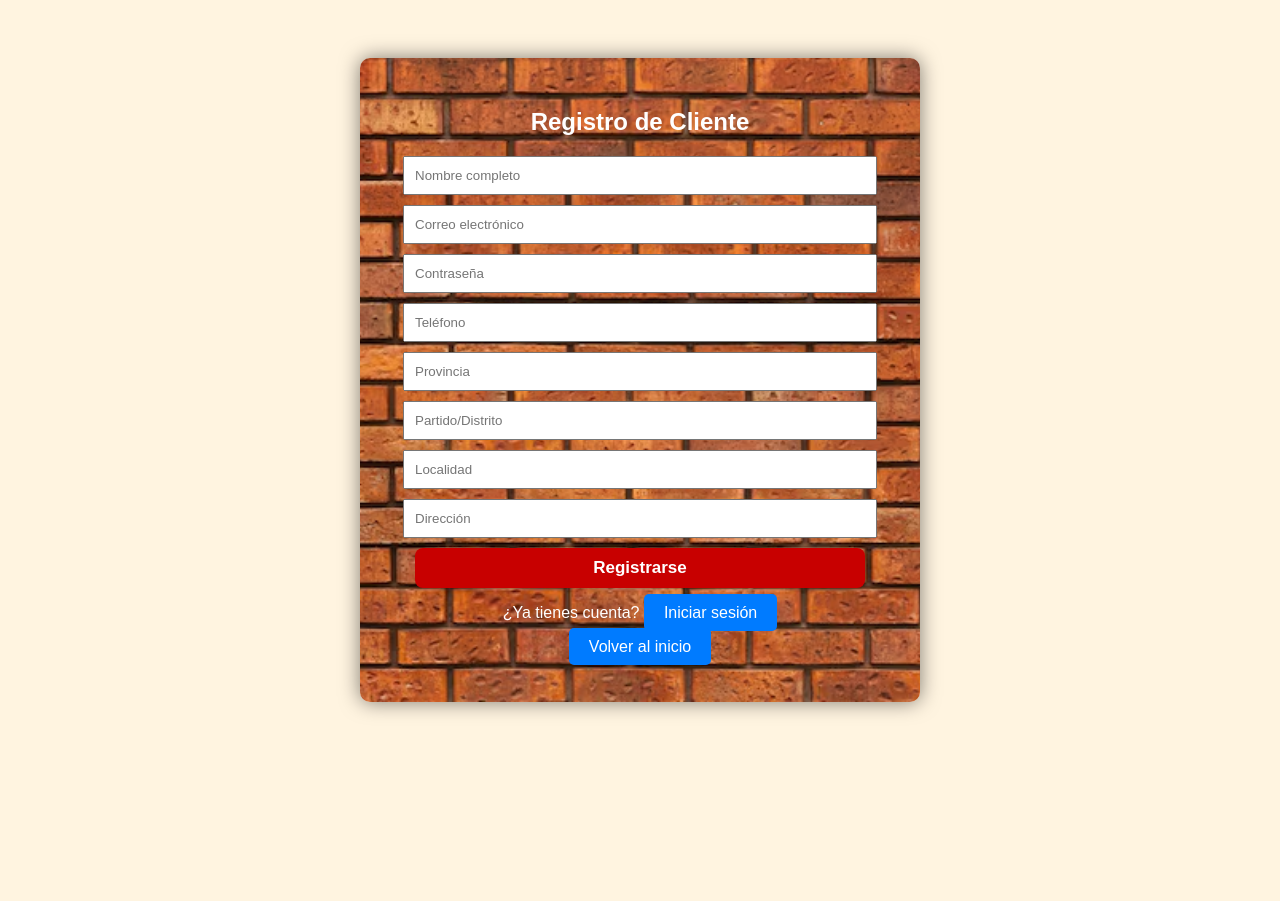
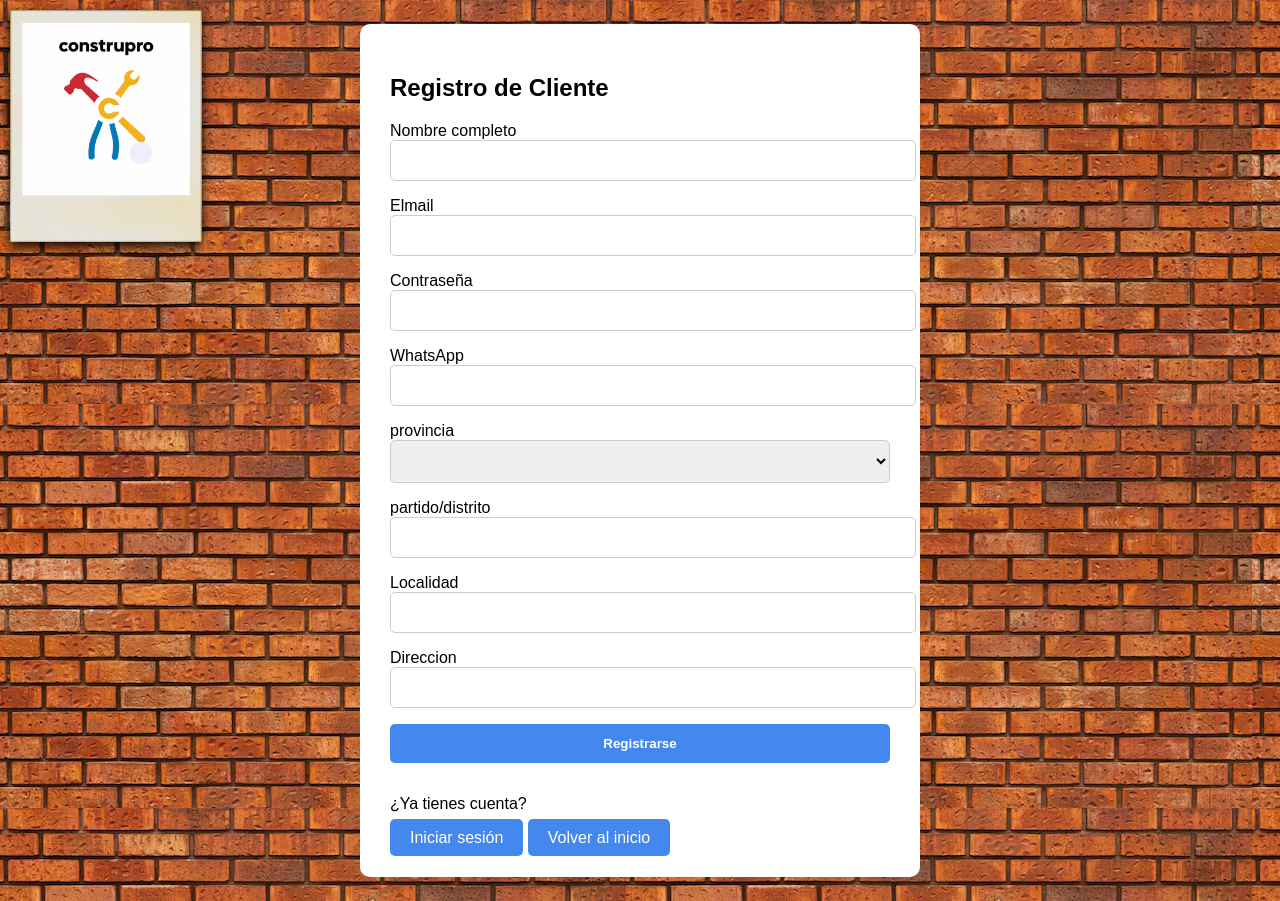
Before and after one commit to nestorfelix2784/construpro, a PHP site: page /clientes/registro_cliente.php in a window 1280 px wide. Before the commit the page ends 715 px from the top, so only its background shows below. Run offline with PHP 8.4, Linux system fonts and the light colour scheme.

Commit message:
algunas modiicaciones de estetica

```diff
--- a/clientes/login_cliente.php
+++ b/clientes/login_cliente.php
@@ -98,9 +98,9 @@ if ($_SERVER["REQUEST_METHOD"] == "POST") {
 
                         <form method="POST">
                         <label>Email:</label>
-                        <input type="email" name="email" required placeholder="tu_email@aqui.com"><br>
+                        <input type="email" name="email" required placeholder="mail-de ejemplo@gmail.com"><br>
                         <label>Contraseña:</label>
-                        <input type="password" name="contraseña" required><br>
+                        <input type="password" name="contraseña" required placeholder="tu contraseña aqui"><br>
                         <button type="submit">Ingresar</button>
                         </form >
                         <p><a href="registro_cliente.php">¿No tienes cuenta? Regístrate</a></p>
--- a/clientes/registro_cliente.php
+++ b/clientes/registro_cliente.php
@@ -30,20 +30,29 @@ if ($_SERVER["REQUEST_METHOD"] == "POST") {
 <head>
     <meta charset="UTF-8">
     <title>Registro Cliente - Construpro</title>
-    <link rel="stylesheet" href="../css/estilos.css">
+    <!-- <link rel="stylesheet" href="../css/estilos.css">-->
     <style>
-        body {
-            background-image: url('../img/fondo-ladrillos.jpg');
-            background-size: cover;
-            background-position: center;
-            font-family: Arial, sans-serif;
-            color: #fff;
-            text-align: center;
-            padding-top: 50px;
+
+        body  {font-family: sans-serif;
+                background-image:url("../img/fondo.png");
+                display: flex;
+                justify-content: center;
+                align-items: center;
+                min-height: 100vh;
+                padding: 1rem; }
+
+        .logo {
+                width: 15%;
+                position: absolute;
+                top: 0;
+                left: 0 ;
+                margin: 10px;
+                box-shadow: 0 4px 10px #000;
+
         }
 
         .contenedor {
-            background-color: rgba(0,0,0,0.7);
+                background-color: white;
                 padding: 30px;
                 display: inline-block;
                 border-radius: 10px;
@@ -51,12 +60,16 @@ if ($_SERVER["REQUEST_METHOD"] == "POST") {
                 width: 90%;
         }
 
-        input, button {
-            display: block;
-            margin: 10px auto;
-            padding: 10px;
-            width: 90%;
-        }
+
+        input, textarea, button ,select { width: 100%;
+                                margin-bottom: 1rem;
+                                padding: 0.75rem;
+                                border-radius: 5px;
+                                border: 1px solid #ccc; }
+        button { background: #48e;
+                color: white; border: none;
+                cursor: pointer; font-weight: bold; }
+        button:hover { background: #283; }
 
         .mensaje {
             color: #ff8080;
@@ -64,7 +77,7 @@ if ($_SERVER["REQUEST_METHOD"] == "POST") {
         }
 
         .btn-secundario {
-            background-color: #007bff;
+            background-color: #48e;
             color: white;
             text-decoration: none;
             padding: 10px 20px;
@@ -72,29 +85,68 @@ if ($_SERVER["REQUEST_METHOD"] == "POST") {
         }
 
         .btn-secundario:hover {
-            background-color: #0056b3;
+            background-color: #283;
         }
     </style>
 </head>
 <body>
+    <img src="../img/logo.png" alt="Logo" class="logo">
     <div class="contenedor">
         <h2>Registro de Cliente</h2>
         <?php if ($mensaje): ?>
             <p class="mensaje"><?php echo $mensaje; ?></p>
         <?php endif; ?>
+
         <form method="POST">
-            <input type="text" name="nombre" placeholder="Nombre completo" required>
-            <input type="email" name="email" placeholder="Correo electrónico" required>
-            <input type="password" name="contraseña" placeholder="Contraseña" required>
-            <input type="text" name="telefono" placeholder="Teléfono" required>
-            <input type="text" name="provincia" placeholder="Provincia" required>
-            <input type="text" name="partido" placeholder="Partido/Distrito" required>
-            <input type="text" name="localidad" placeholder="Localidad" required>
-            <input type="text" name="direccion" placeholder="Dirección" required>
+        <label for="nombre">Nombre completo</label>
+    <input type="text" name="nombre"  required>
+        <label for="Email">Elmail</label>
+    <input type="email" name="email"  required>
+        <label for="pasword">Contraseña</label>
+    <input type="password" name="contraseña"  required>
+        <label for="telefono">WhatsApp</label>
+    <input type="text" name="telefono"  required>
+        <label for="provincia"> provincia</label>
+    <select name="provincia" required>
+    <option value=""> </option>
+    <option value="Buenos Aires">Buenos Aires</option>
+    <option value="Catamarca">Catamarca</option>
+    <option value="Chaco">Chaco</option>
+    <option value="Chubut">Chubut</option>
+    <option value="Córdoba">Córdoba</option>
+    <option value="Corrientes">Corrientes</option>
+    <option value="Entre Ríos">Entre Ríos</option>
+    <option value="Formosa">Formosa</option>
+    <option value="Jujuy">Jujuy</option>
+    <option value="La Pampa">La Pampa</option>
+    <option value="La Rioja">La Rioja</option>
+    <option value="Mendoza">Mendoza</option>
+    <option value="Misiones">Misiones</option>
+    <option value="Neuquén">Neuquén</option>
+    <option value="Río Negro">Río Negro</option>
+    <option value="Salta">Salta</option>
+    <option value="San Juan">San Juan</option>
+    <option value="San Luis">San Luis</option>
+    <option value="Santa Cruz">Santa Cruz</option>
+    <option value="Santa Fe">Santa Fe</option>
+    <option value="Santiago del Estero">Santiago del Estero</option>
+    <option value="Tierra del Fuego">Tierra del Fuego</option>
+    <option value="Tucumán">Tucumán</option>
+    </select>
+        <label for="partido">partido/distrito</label>
+    <input type="text" name="partido"  required>
+        <label for="localidad">Localidad</label>
+    <input type="text" name="localidad"  required>
+        <label for="direccion">Direccion</label>
+    <input type="text" name="direccion" required>
+
     <button type="submit">Registrarse</button>
 </form>
-        <p>¿Ya tienes cuenta? <a href="login_cliente.php" class="btn-secundario">Iniciar sesión</a></p>
-        <p><a href="../index.php" class="btn-secundario">Volver al inicio</a></p>
+
+
+
+        <p>¿Ya tienes cuenta?</p> <a href="login_cliente.php" class="btn-secundario">Iniciar sesión</a>
+        <a href="../index.php" class="btn-secundario">Volver al inicio</a>
     </div>
 </body>
 </html>
```
Also changed, not shown: profesionales/login_profesional.php (+9 -4 lines), profesionales/registro_profesional.php (+76 -12 lines). Lines whose indentation alone changed are shown as unchanged.
